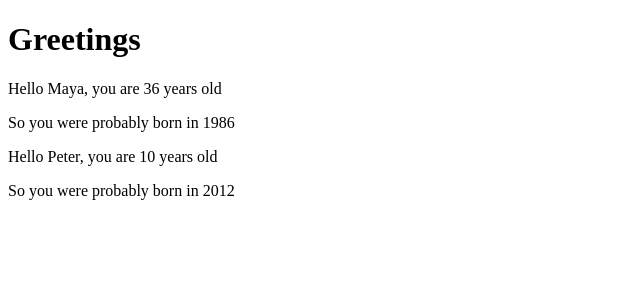
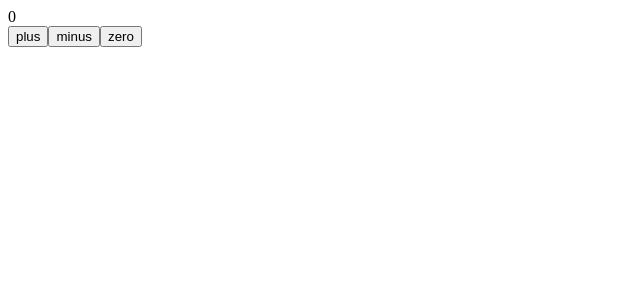
Before and after one commit to JoshL589/FullStackOpen, a React (Create React App) app: page / in a window 1280 px wide. Shown: the top 300 px of the page, without its empty margins (0-640 px from the left). Built offline with nearby package versions, Linux system fonts and the light colour scheme.

Commit message:
testing out useStates

```diff
--- a/src/App.js
+++ b/src/App.js
@@ -1,25 +1,21 @@
-const Hello = ({ name, age }) => {
-  const bornYear = () => new Date().getFullYear() - age;
+import { useState } from "react";
+
+const Display = ({ counter }) => <div>{counter}</div>;
+const Button = ({ onClick, text }) => <button onClick={onClick}>{text}</button>;
+
+const App = () => {
+  const [counter, setCounter] = useState(0);
+
+  const increaseByOne = () => setCounter(counter + 1);
+  const decreaseByOne = () => setCounter(counter - 1);
+  const setToZero = () => setCounter(0);
 
   return (
     <div>
-      <p>
-        Hello {name}, you are {age} years old
-      </p>
-      <p>So you were probably born in {bornYear()}</p>
-    </div>
-  );
-};
-
-const App = () => {
-  const name = "Peter";
-  const age = 10;
-
-  return (
-    <div>
-      <h1>Greetings</h1>
-      <Hello name="Maya" age={26 + 10} />
-      <Hello name={name} age={age} />
+      <Display counter={counter} />
+      <Button onClick={increaseByOne} text="plus" />
+      <Button onClick={decreaseByOne} text="minus" />
+      <Button onClick={setToZero} text="zero" />
     </div>
   );
 };
```
